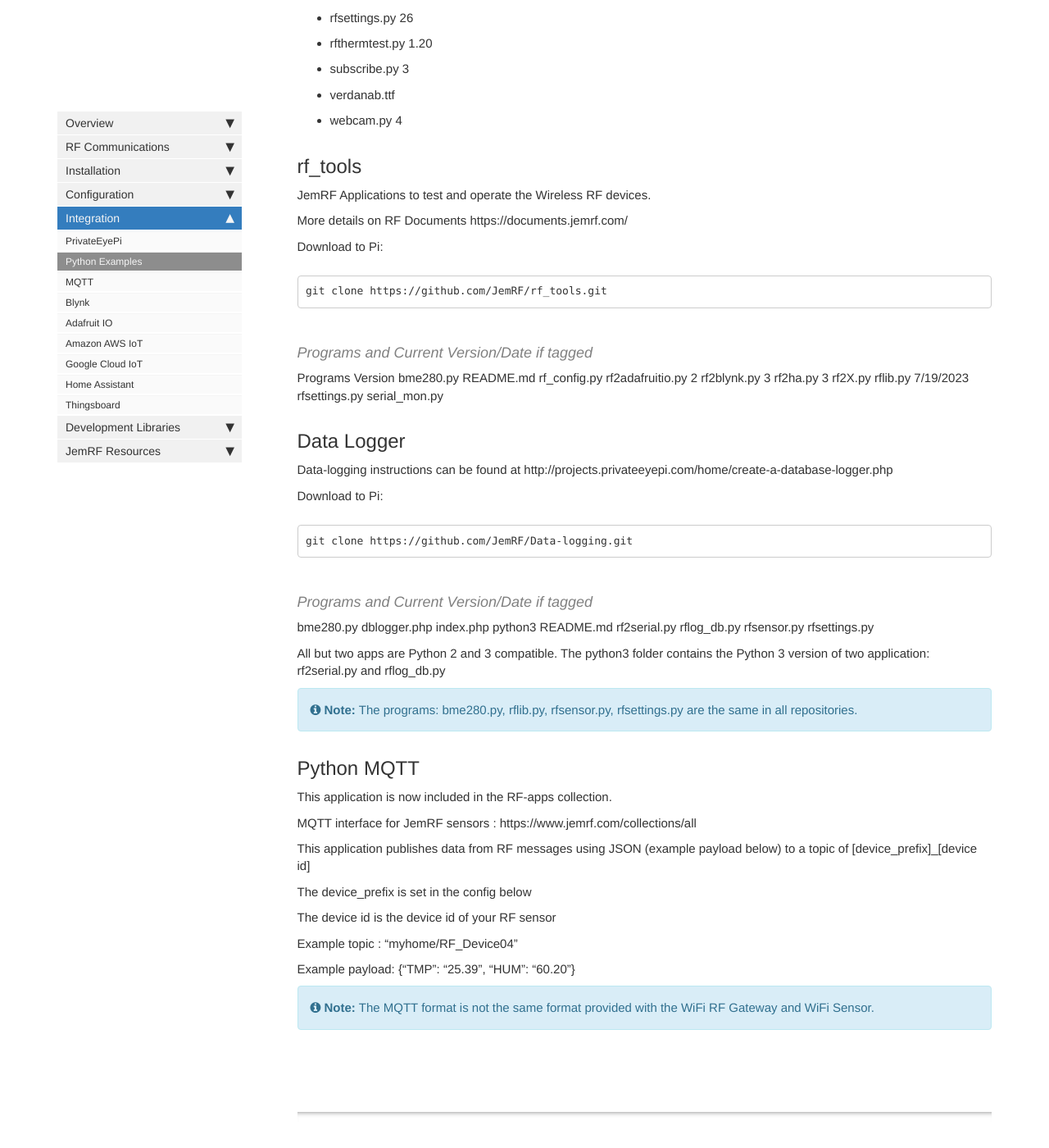
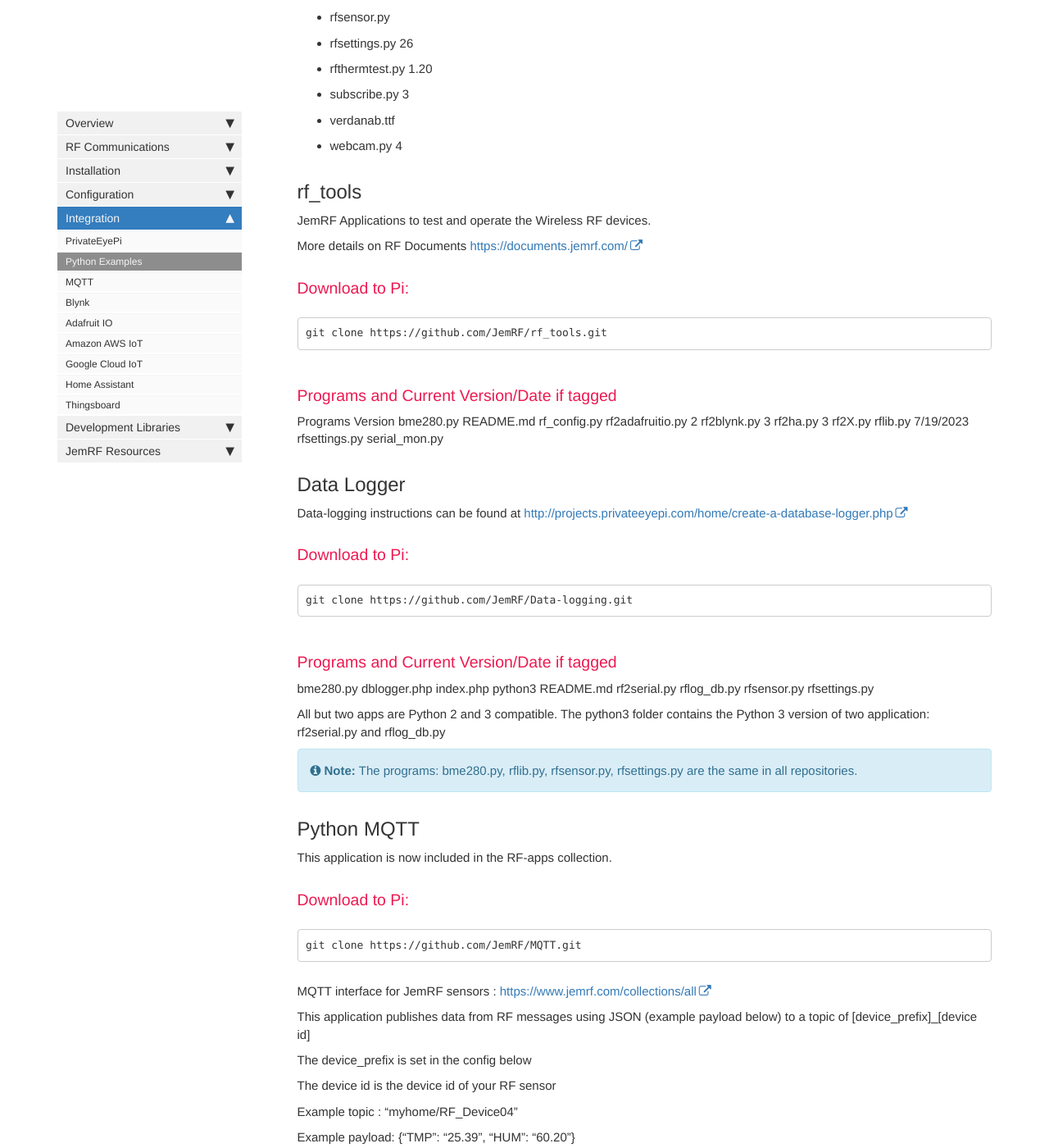
Before and after one commit to JemRF/RF-Documentation, a Jekyll site: the page built from pages/mydoc/pythonapps.md, in a window 1280 px wide and 1400 px high, scrolled down 1537 px. Shown: the whole window at 82% size. Built offline with Jekyll 4.4.1, drawn with Linux system fonts in a browser that asks for light colours; comment, search, counter and statistics services are not loaded; part of the change alters nothing that is shown; some of the changed text lies outside the part shown.

Commit message:
MQTT info updated, fixed url links and TOC

```diff
--- a/pages/mydoc/pythonapps.md
+++ b/pages/mydoc/pythonapps.md
@@ -17,14 +17,14 @@ The Python Applications provided by JemRF are available for download from the Je
 JemRF Apps for RF devices
 
 These applications are simple projects to get started using the JemRF Wireless RF devices.
-More details on Project Site  https://projects.jemrf.com
+More details on Project Site  [https://projects.jemrf.com](https://projects.jemrf.com)
 
-Download to Pi:
+### Download to Pi:
 
     git clone https://github.com/JemRF/RF-Apps.git
 
 
-#### Program and current Version or Date stamp if marked.
+### Program and current Version or Date stamp if marked.
 * alarm.py            15
 * alarmfunctionsr.py  16
 * bme280.py
@@ -50,13 +50,13 @@ Download to Pi:
 ## rf_tools
 JemRF Applications to test and operate the Wireless RF devices.
 
-More details on RF Documents  https://documents.jemrf.com/
+More details on RF Documents  [https://documents.jemrf.com/](https://documents.jemrf.com/)
 
-Download to Pi:
+### Download to Pi:
 
     git clone https://github.com/JemRF/rf_tools.git
 
-#### Programs and Current Version/Date if tagged
+### Programs and Current Version/Date if tagged
 
 Programs Version
 bme280.py
@@ -72,13 +72,13 @@ serial_mon.py
 
 
 ## Data Logger
-Data-logging instructions can be found at http://projects.privateeyepi.com/home/create-a-database-logger.php
+Data-logging instructions can be found at [http://projects.privateeyepi.com/home/create-a-database-logger.php](http://projects.privateeyepi.com/home/create-a-database-logger.php)
 
-Download to Pi:
+### Download to Pi:
 
     git clone https://github.com/JemRF/Data-logging.git
 
-#### Programs and Current Version/Date if tagged
+### Programs and Current Version/Date if tagged
 bme280.py
 dblogger.php
 index.php
@@ -97,7 +97,11 @@ The python3 folder contains the Python 3 version of two application: rf2serial.p
 ## Python MQTT
 This application is now included in the RF-apps collection.
 
-MQTT interface for JemRF sensors : https://www.jemrf.com/collections/all
+### Download to Pi:
+
+    git clone https://github.com/JemRF/MQTT.git
+
+MQTT interface for JemRF sensors : [https://www.jemrf.com/collections/all](https://www.jemrf.com/collections/all)
 
 This application publishes data from RF messages using JSON (example payload below) to a topic of [device_prefix]_[device id]
 
```
